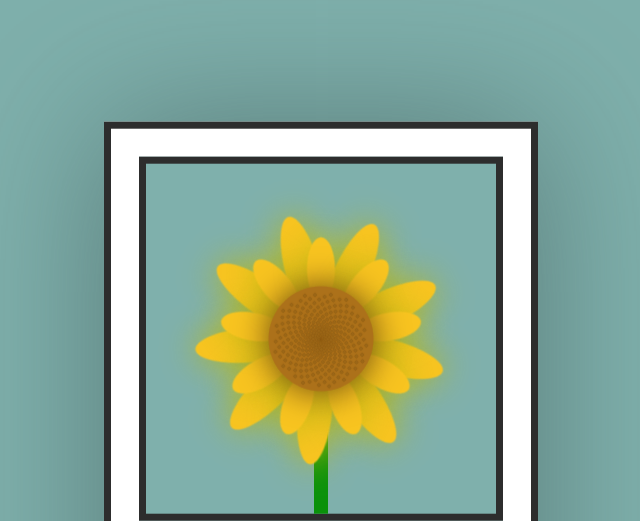
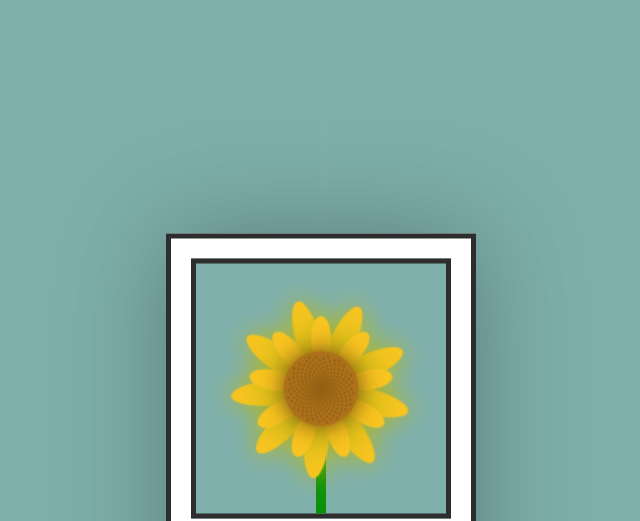
Before and after one commit to RDFelix/para_ti, a plain HTML site: page index.html in a window 1280 px wide. Shown: the top 521 px of the page, without its empty margins (319-959 px from the left). Drawn offline with Linux system fonts and the light colour scheme.

Commit message:
Update index.html

```diff
--- a/index.html
+++ b/index.html
@@ -15,7 +15,8 @@
         background-color: rgb(127, 176, 172);
         font-family: system-ui, -apple-system, BlinkMacSystemFont, 'Segoe UI', Roboto, Oxygen, Ubuntu, Cantarell, 'Open Sans', 'Helvetica Neue', sans-serif;
         color: rgb(45, 45, 45);
-        scale: 0.7;
+        scale: 0.5;
+        padding: 30px;
     }
 
     svg{
```
